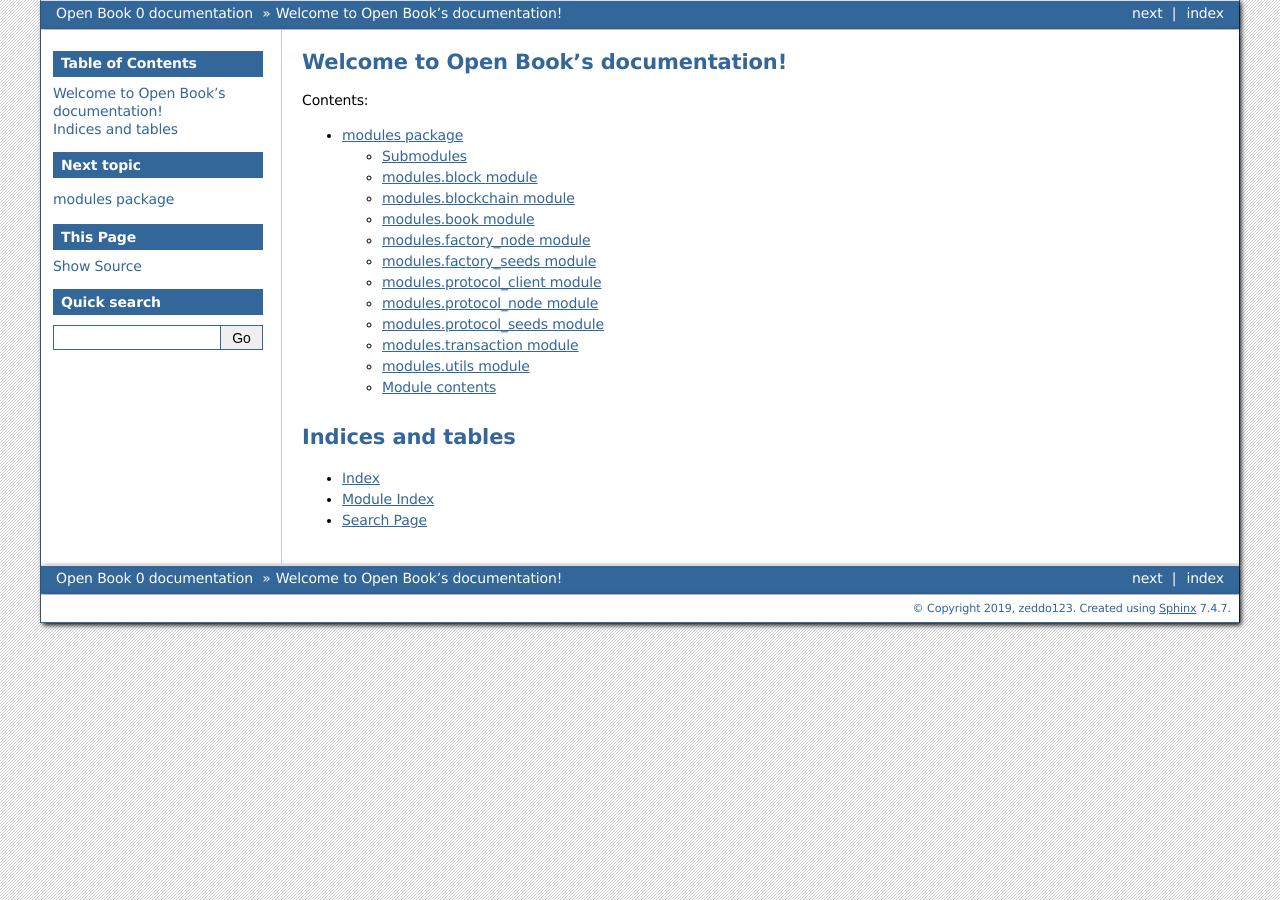
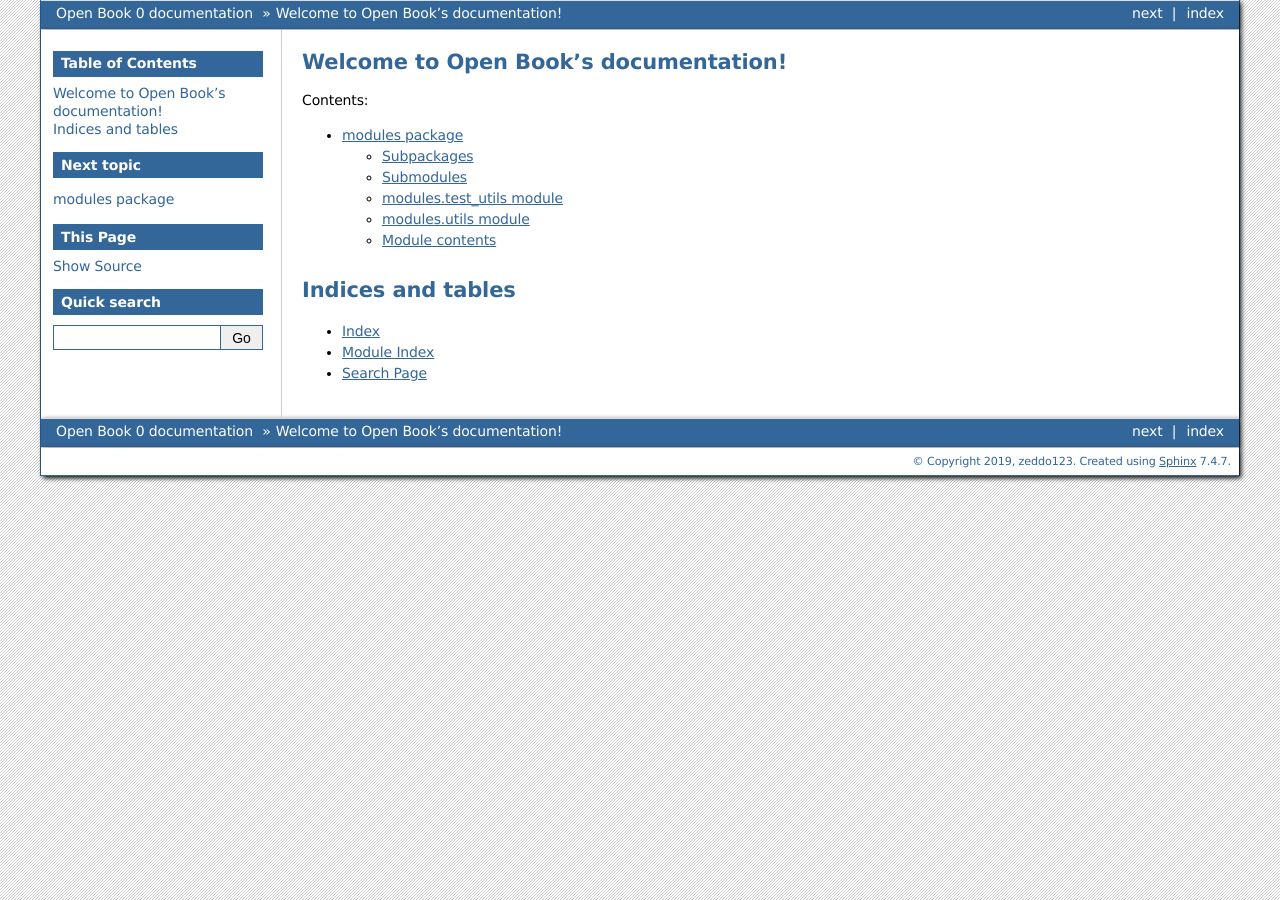
Before and after one commit to zeddo123/OpenBook, a Sphinx documentation site: the page built from docs/index.rst, in a window 1280 px wide. Built offline with Sphinx 7.4.7, drawn with Linux system fonts in a browser that asks for light colours.

Commit message:
cleaning

```diff
--- a/client.py
+++ b/client.py
@@ -1,5 +1,5 @@
 """	Client script, Run a ClientEndPoint
-	and broadcast a transaction into the network
+and broadcast a transaction into the network
 """
 from twisted.internet.endpoints import TCP4ClientEndpoint, connectProtocol
 from twisted.internet import reactor
--- a/docs/modules.rst
+++ b/docs/modules.rst
@@ -1,77 +1,22 @@
 modules package
 ===============
+
+Subpackages
+-----------
+
+.. toctree::
+
+   modules.blockchain
+   modules.factories
+   modules.protocols
 
 Submodules
 ----------
 
-modules.block module
---------------------
-
-.. automodule:: modules.block
-   :members:
-   :undoc-members:
-   :show-inheritance:
-
-modules.blockchain module
--------------------------
-
-.. automodule:: modules.blockchain
-   :members:
-   :undoc-members:
-   :show-inheritance:
-
-modules.book module
--------------------
-
-.. automodule:: modules.book
-   :members:
-   :undoc-members:
-   :show-inheritance:
-
-modules.factory\_node module
-----------------------------
-
-.. automodule:: modules.factory_node
-   :members:
-   :undoc-members:
-   :show-inheritance:
-
-modules.factory\_seeds module
------------------------------
-
-.. automodule:: modules.factory_seeds
-   :members:
-   :undoc-members:
-   :show-inheritance:
-
-modules.protocol\_client module
--------------------------------
-
-.. automodule:: modules.protocol_client
-   :members:
-   :undoc-members:
-   :show-inheritance:
-
-modules.protocol\_node module
------------------------------
-
-.. automodule:: modules.protocol_node
-   :members:
-   :undoc-members:
-   :show-inheritance:
-
-modules.protocol\_seeds module
-------------------------------
-
-.. automodule:: modules.protocol_seeds
-   :members:
-   :undoc-members:
-   :show-inheritance:
-
-modules.transaction module
+modules.test\_utils module
 --------------------------
 
-.. automodule:: modules.transaction
+.. automodule:: modules.test_utils
    :members:
    :undoc-members:
    :show-inheritance:
```
Also changed, not shown: docs/modules.blockchain.rst (added, +78 -0 lines), docs/modules.factories.rst (added, +38 -0 lines), docs/modules.protocols.rst (added, +46 -0 lines), LICENSE.md (added), 2 other files.
